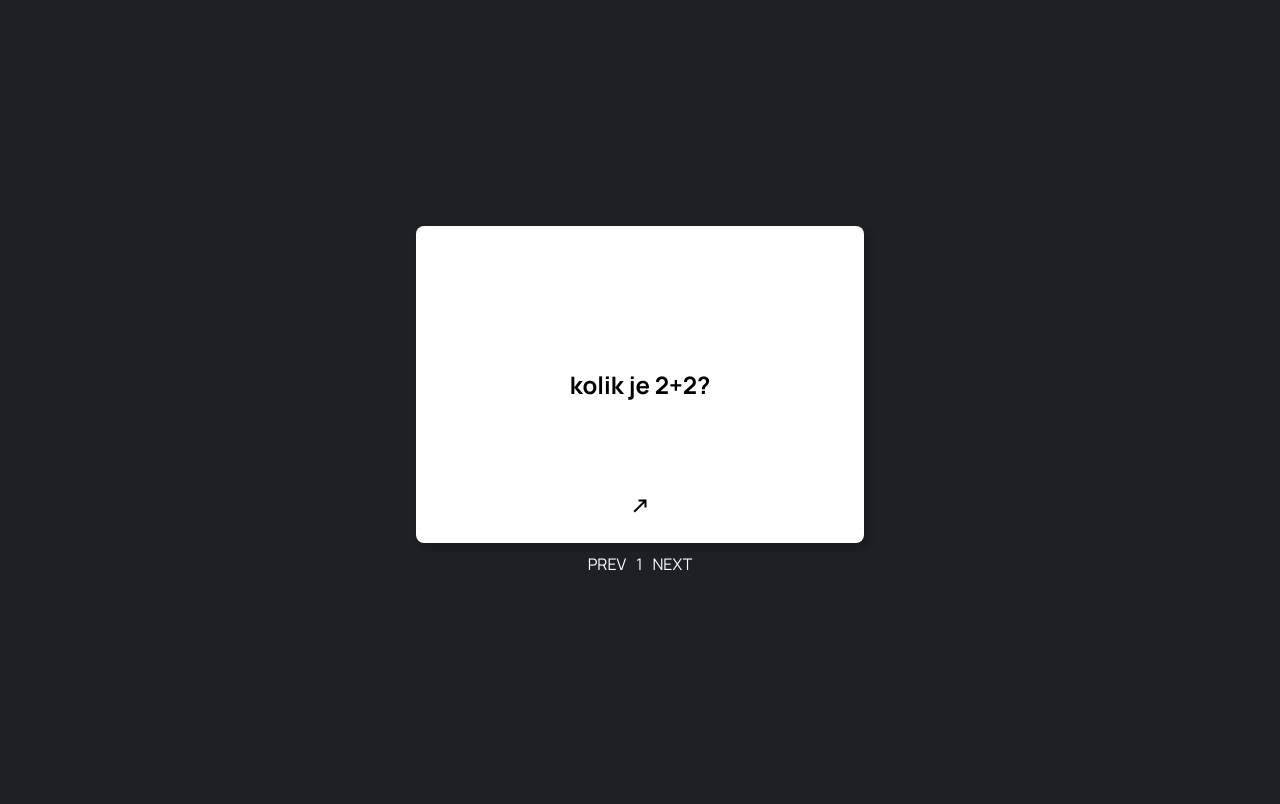
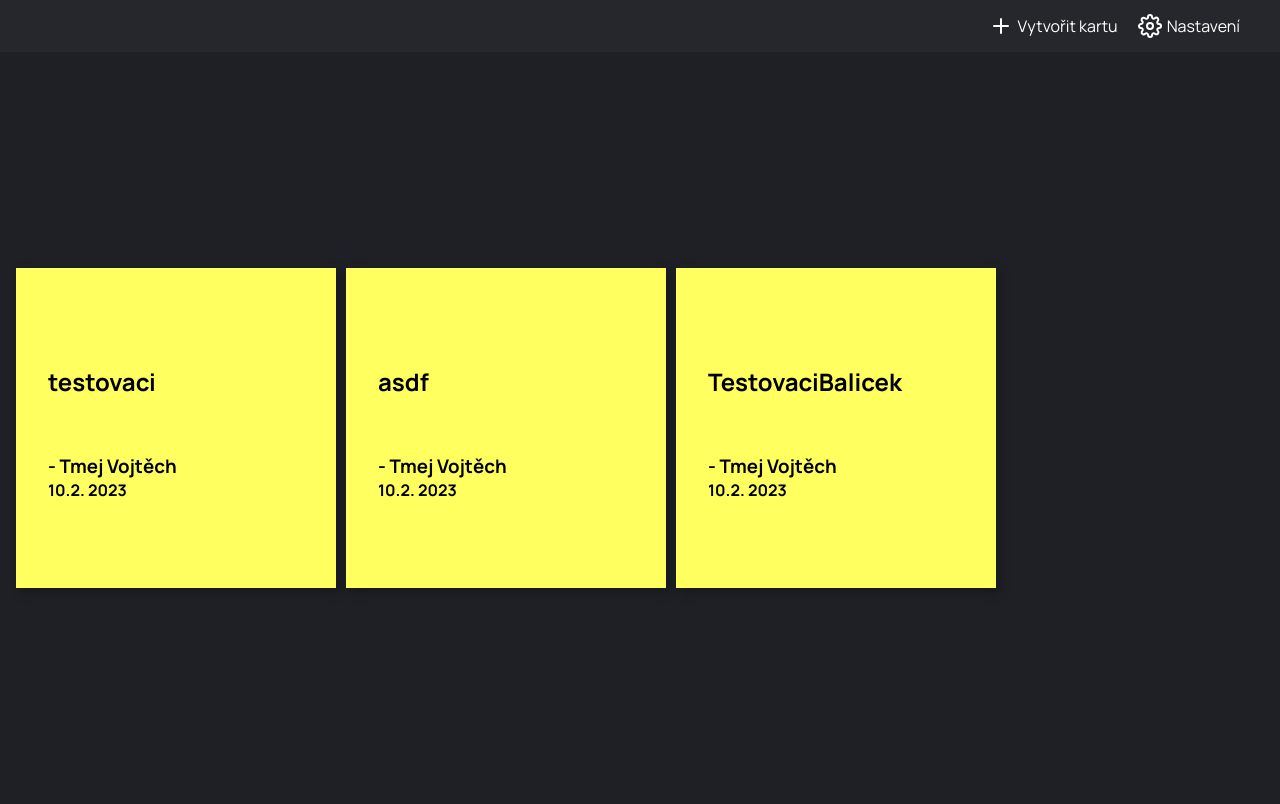
Before and after one commit to vojk/card_leaner, a Flask app: page / in a window 1280 px wide. Before the commit the page ends 570 px from the top, so only its background shows below. Run offline with Flask 3, Linux system fonts and the light colour scheme; data comes from the database, SQL or seed files in the repository; both versions use the stored data as it was after the commit.

Commit message:
Teď lze rozkliknout danou kartu, nelze je přidávat přes gui (je zatím mimo) Menu aplikace je ready jakš takš

```diff
--- a/app.py
+++ b/app.py
@@ -1,16 +1,50 @@
-from flask import Flask, render_template
+from flask import Flask, render_template, request
 import db
 
 app = Flask(__name__)
 
 db.init_db()
 
+
+@app.route('/cards/<string:card_set_id>')
+def cards(card_set_id):
+    _card_set_id = card_set_id
+    return render_template('windows/card_wind.html', defs=db.get_data_from_db(_card_set_id))
+
+
 @app.route('/')
 def main_app():
-    return render_template('interpter.html', defs=db.get_data_from_db())
+    conn = db.connection_for_db()
+    records = conn.execute("SELECT * FROM card_sets").fetchall()
+    conn.close()
+    return render_template('interpter.html', defs=records)
 
 
+@app.route('/cards/overview')
+def card_overview():
+    conn = db.connection_for_db()
+    records = conn.execute("SELECT * FROM card_sets").fetchall()
+    conn.close()
+    return render_template('card_overview.html', defs=records)
 
+
+@app.route('/cards/add/', methods=["POST", "GET"])
+def add_cards():
+    if request.method == "POST":
+        name = request.form['_name_form']
+        question = request.form['_question_form']
+        answer = request.form['_answer_form']
+        conn = db.connection_for_db()
+        check_for_card_set = conn.execute("SELECT * FROM card_sets WHERE name = ?", (name,)).fetchone()
+        if not check_for_card_set:
+            conn.execute("INSERT INTO card_sets (name) VALUES (?)", (name,))
+            conn.commit()
+        _id = conn.execute("SELECT id FROM card_sets WHERE name = ?", (name,)).fetchall()
+        conn.execute("INSERT INTO quizes (questions, answers, card_set) VALUES (?,?,?)", (question, answer, _id[0][0],))
+        conn.commit()
+        conn.close()
+        return "Done"
+    return render_template('windows/create_wind.html')
 
 
 if __name__ == '__main__':
--- a/db.py
+++ b/db.py
@@ -18,9 +18,15 @@ def init_db():
         conn.close()
 
 
-def get_data_from_db():
+def get_data_from_db(sada):
     conn = sqlite3.connect('./db/database.db')
     conn.row_factory = sqlite3.Row
-    records = conn.execute("SELECT * FROM quizes").fetchall()
+    records = conn.execute("SELECT * FROM quizes WHERE card_set = ?", sada).fetchall()
     conn.close()
     return records
+
+
+def connection_for_db():
+    conn = sqlite3.connect('./db/database.db')
+    conn.row_factory = sqlite3.Row
+    return conn
--- /dev/null
+++ b/static/card.css
@@ -0,0 +1,30 @@
+.card {
+    background-color: #ffff60;
+    display: none;
+    flex-flow: column;
+    justify-content: center;
+    box-shadow: 4px 4px 10px 0 rgba(0, 0, 0, 0.27);
+    position: relative;
+    width: 20rem;
+    height: 20rem;
+}
+
+.button_wrapper {
+    display: flex;
+    justify-content: center;
+    position: absolute;
+    bottom: 20px;
+    left: 50%;
+    right: 50%;
+}
+
+.button_back_card {
+    display: flex;
+    padding: 5px;
+    border-radius: 100%;
+    cursor: pointer
+}
+
+.button_back_card:hover {
+    background-color: rgba(128, 128, 128, 0.24);
+}
--- /dev/null
+++ b/static/interpter.css
@@ -0,0 +1,8 @@
+.wrap_main_cont {
+    display: flex;
+    justify-content: center;
+    align-items: center;
+    flex-flow: column wrap;
+    height: 94vh;
+    margin-top: 3.25rem;
+}
--- /dev/null
+++ b/static/js/default_vars.js
@@ -0,0 +1,5 @@
+let currentCard = 0
+let prevCard = -1
+
+let _id = ""
+let id_list = []
--- a/templates/card.html
+++ b/templates/card.html
@@ -3,20 +3,11 @@
 <head>
     <meta charset="UTF-8">
     <title>Title</title>
-
-    <script src="{{ url_for('static', filename='js/jquery-3.6.3.min.js') }}"></script>
-
-    <style>
-        .button_back_card:hover {
-            background-color: rgba(128, 128, 128, 0.24);
-        }
-    </style>
+    <link rel="stylesheet" href="{{ url_for('static', filename='card.css') }}">
 
     <script>
-        var _id = ""
-
-        let id_list = []
-
+        _id = ""
+        id_list = []
         function addIdToList(_id_) {
             id_list.push(_id_)
             console.log(id_list)
@@ -25,7 +16,7 @@
 </head>
 <body>
 {% for def in defs %}
-    <div style="background-color: white; display: none; flex-flow: column; justify-content: center; border-radius: 8px; box-shadow: 4px 4px 10px 0 rgba(0,0,0,0.27); position:relative; width: 35vw; height: 317px"
+    <div style="" class="card"
          id="{{ def.id }}">
         <div style="display: flex; justify-content: center">
             <div class="front_card" style="display: flex">
@@ -37,8 +28,8 @@
             </div>
         </div>
 
-        <div style="display: flex; justify-content: center; position:absolute; bottom: 20px; left: 50%; right: 50%" id="{{ def.id }}_button_wrapper">
-            <a style="display: flex; padding: 5px; border-radius: 100%; cursor: pointer" class="button_back_card"
+        <div class="button_wrapper" id="{{ def.id }}_button_wrapper">
+            <a style="" class="button_back_card"
                id="{{ def.id }}_button">
                 <img src="{{ url_for('static', filename='svg/arrow-top-right.svg') }}">
             </a>
@@ -51,25 +42,7 @@
 {% endfor %}
 
 <script>
-    $('.button_back_card').on("click", function () {
-        _id = this.id
-        _id = _id.replace("_button", "")
-        if ($('#' + _id + ' .back_card').css("display") === "none") {
-            $('#' + _id + ' .back_card').css("display", "flex")
-            $('#' + _id + ' .front_card').css("display", "none")
-            console.log("jedna")
-        } else {
-            $('#' + _id + ' .back_card').css("display", "none")
-            $('#' + _id + ' .front_card').css("display", "flex")
-            console.log("dva")
-        }
-    })
 
-    $('body').keyup(function (e) {
-        if (e.keyCode == 32) {
-            $('#'+id_list[currentCard]+'_button_wrapper .button_back_card').trigger('click')
-        }
-    })
 </script>
 
 </body>
--- a/templates/card_overview.html
+++ b/templates/card_overview.html
@@ -1,10 +1,5 @@
-<!DOCTYPE html>
-<html lang="en">
-<head>
-    <meta charset="UTF-8">
-    <title>Title</title>
-</head>
-<body>
-
-</body>
-</html>
+<div id="inner_window">
+    <div style="margin: 0 1rem">
+        {% include 'card_packs.html' %}
+    </div>
+</div>
--- /dev/null
+++ b/templates/card_packs.html
@@ -0,0 +1,39 @@
+<link rel="stylesheet" href="{{ url_for('static', filename='card.css') }}">
+
+
+<div style="display: grid; grid-gap: 10px;grid-template-columns: repeat(5, 1fr);">
+    {% for def in defs %}
+        <div style="display: flex" class="card" id="card_{{ def.id }}">
+            <div style="display: flex; justify-content: center">
+                <div class="front_card"
+                     style="display: flex; flex-flow: column; height: 12rem; justify-content: space-around; width: 80%">
+                    <h2>{{ def.name }}</h2>
+                    <div style="margin: 10px 0">
+                        <h3 style="margin: 0">- Tmej Vojtěch</h3>
+                        <h4 style="margin: 0">10.2. 2023</h4>
+                    </div>
+                </div>
+            </div>
+        </div>
+    {% endfor %}
+</div>
+
+
+<script>
+    $(function () {
+        $('.card').on('click', function (event) {
+            let cardId = $(this).attr('id').replace('card_', '')
+            $.ajax({
+                type: 'GET',
+                url: '/cards/' + cardId,
+                success: function (response) {
+                    $('#inner_window').remove()
+                    $('.wrap_main_cont').append(response)
+                    $('#menu_main').css('display', 'none')
+                    $('#menu_oncard').css('display', 'flex')
+                    $('.global_menu_wrap').css('width', '100%')
+                }
+            })
+        })
+    })
+</script>
--- a/templates/interpter.html
+++ b/templates/interpter.html
@@ -7,66 +7,30 @@
     <link rel="preconnect" href="https://fonts.gstatic.com" crossorigin>
     <link href="https://fonts.googleapis.com/css2?family=Manrope:wght@200;300;400;500;600;700;800&display=swap"
           rel="stylesheet">
+    <link rel="stylesheet" href="{{ url_for('static', filename='interpter.css') }}">
+    <script src="{{ url_for('static', filename='js/jquery-3.6.3.min.js') }}"></script>
+    <script src="{{ url_for('static', filename='js/default_vars.js') }}"></script>
+
     <style>
         * {
             font-family: Manrope;
             box-sizing: border-box;
         }
+
+        .nav_card_text {
+            color: white;
+            margin: 0 5px;
+            text-transform: uppercase;
+            cursor: pointer;
+        }
     </style>
 
 </head>
 <body style="background-color: #1e2025; margin: 0">
-<div style="display: flex; justify-content: center; align-items: center; flex-flow: column wrap; height: 100vh">
-    {% include "card.html" %}
-
-    <div style="margin-top: 10px; display: flex">
-        <a style="color: white; margin: 0 5px; text-transform: uppercase; cursor:pointer;" id="button_prev">prev</a>
-        <span style="color: white; margin: 0 5px; text-transform: uppercase;" id="current_card">1</span>
-        <a style="color: white; margin: 0 5px; text-transform: uppercase; cursor:pointer;" id="button_next">next</a>
-    </div>
+{% include 'menu.html' %}
+<div class="wrap_main_cont">
+    {% include 'card_overview.html' %}
 </div>
 
-
-<script>
-    let currentCard = 0
-    let prevCard = -1
-
-
-    $(document).ready(function () {
-        $('#' + id_list[currentCard]).css('display', 'flex')
-    });
-
-    $('#button_next').on("click", function () {
-        if (currentCard < id_list.length - 1) {
-            currentCard = currentCard + 1
-            prevCard = currentCard - 1
-
-            $('#' + id_list[currentCard]).css('display', 'flex')
-            $('#' + id_list[prevCard] + ' .back_card').css('display', 'none')
-            $('#' + id_list[prevCard]).css('display', 'none')
-            $('#' + id_list[currentCard] + ' .front_card').css('display', 'flex')
-
-            $('#current_card').text(currentCard + 1)
-        }
-    })
-
-    $('#button_prev').on("click", function () {
-        if (currentCard > 0) {
-            $('#' + id_list[prevCard]).css('display', 'flex')
-            $('#' + id_list[prevCard] + ' .front_card').css('display', 'flex')
-            $('#' + id_list[currentCard]).css('display', 'none')
-            $('#' + id_list[currentCard] + ' .back_card').css('display', 'none')
-
-            console.log("Current: " + currentCard)
-            console.log("Prev: " + prevCard)
-
-            currentCard = currentCard - 1
-            prevCard = currentCard - 1
-
-            $('#current_card').text(currentCard + 1)
-
-        }
-    })
-</script>
 </body>
 </html>
--- /dev/null
+++ b/templates/menu.html
@@ -0,0 +1,71 @@
+<style>
+    .menu_wrap {
+        width: 100%;
+        height: 3.25rem;
+        position: fixed;
+        background: #25272d;
+        display: flex;
+        justify-content: flex-end;
+        top: 0;
+        left: 0;
+    }
+
+    .menu_items {
+        width: fit-content;
+        padding: 0 30px;
+        display: flex;
+        align-items: center;
+        color: white;
+    }
+
+    .menu_item {
+        margin: 0 10px;
+        display: flex;
+        align-items: center;
+        gap: 5px;
+        color: white;
+        cursor: pointer;
+    }
+</style>
+
+<div class="menu_wrap">
+    <div class="menu_items global_menu_wrap">
+        <div class="menu_items" style="padding: 0; display: none; justify-content: space-between; width: 100%" id="menu_oncard">
+            <div class="menu_item" id="back_to_menu">
+                <img src="{{ url_for('static', filename='svg/arrow-left.svg') }}" alt="">
+                Zpět na přehled
+            </div>
+            <div class="menu_item">
+                <img src="{{ url_for('static', filename='svg/edit.svg') }}" alt="">
+                Upravit sadu
+            </div>
+        </div>
+
+        <div class="menu_items" style="padding: 0; display: flex; justify-content: flex-end;" id="menu_main">
+            <div class="menu_item" id="back_to_menu">
+                <img src="{{ url_for('static', filename='svg/plus.svg') }}" alt="">
+                Vytvořit kartu
+            </div>
+            <div class="menu_item">
+                <img src="{{ url_for('static', filename='svg/settings.svg') }}" alt="">
+                Nastavení
+            </div>
+        </div>
+    </div>
+</div>
+
+<script>
+    $('#back_to_menu').on('click', function () {
+        $.ajax({
+            type: 'GET',
+            url: '/cards/overview',
+            success: function (response) {
+                $('#inner_window').remove()
+                $('.wrap_main_cont').append(response)
+                $('#menu_oncard').css('display', 'none')
+                $('#menu_main').css('display', 'flex')
+                $('.global_menu_wrap').css('width', 'fit-content')
+            }
+        })
+    })
+</script>
```
Also changed, not shown: static/js/card_logic.js (added, +64 -0 lines), templates/windows/card_wind.html (added, +11 -0 lines), templates/windows/create_wind.html (added, +30 -0 lines), db/database.db, static/svg/arrow-left.svg (added), static/svg/edit.svg (added), static/svg/plus.svg (added), static/svg/settings.svg (added).
